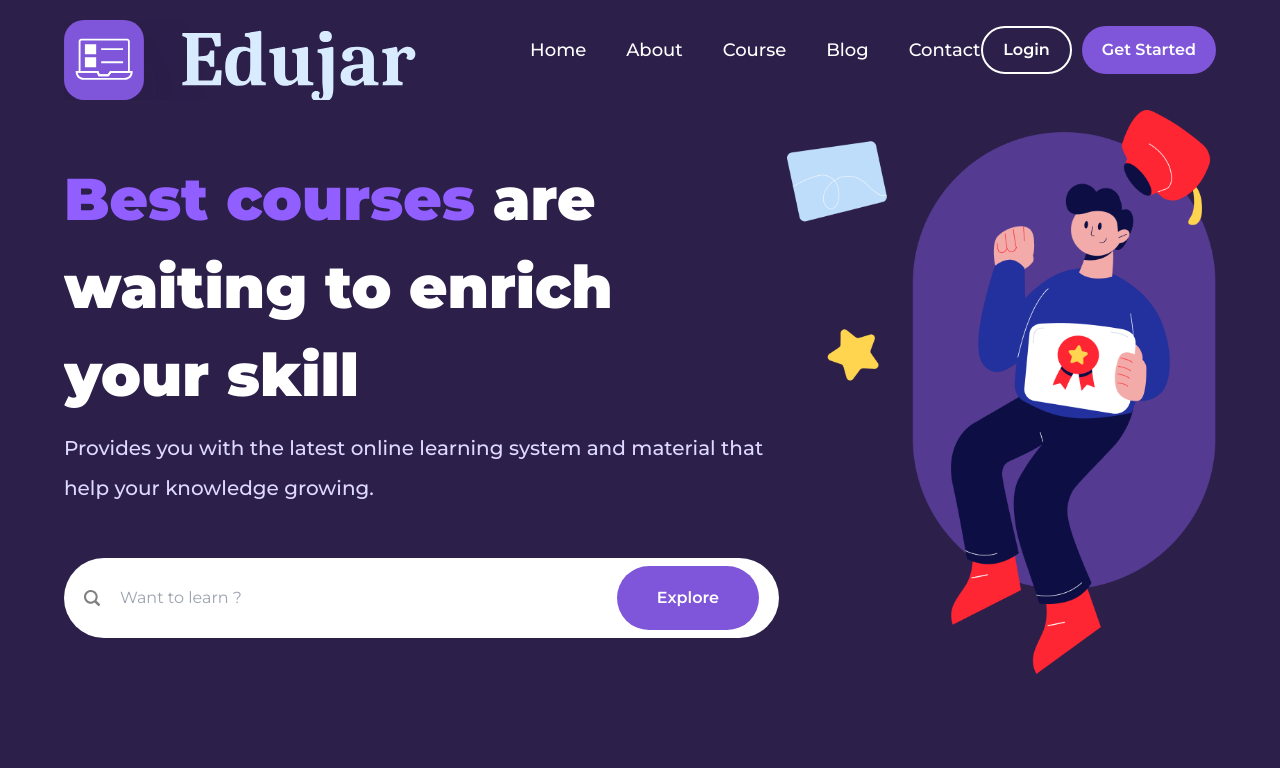
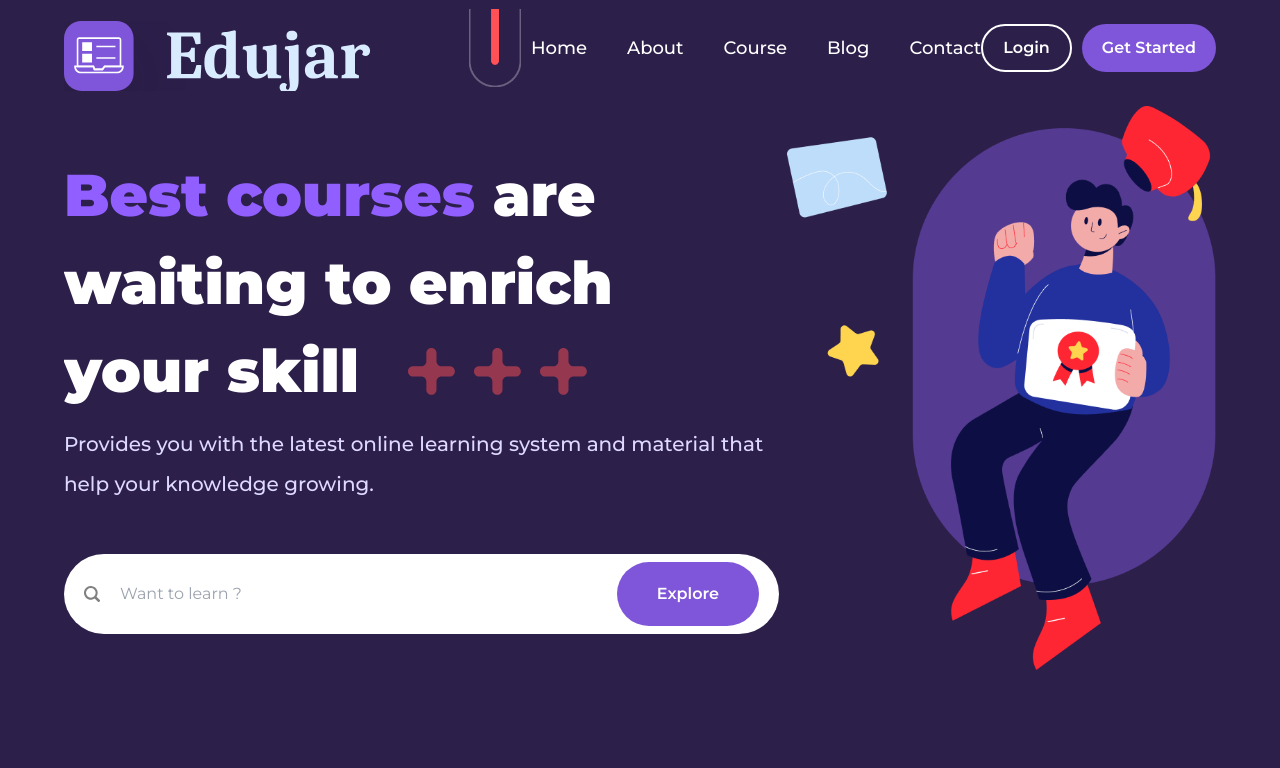
Before and after one commit to pawanbhatta/Course-Hamro, a React (Vite) app: page / in a window 1280 px wide. Shown: the top 768 px of the page. Built offline with nearby package versions, Linux system fonts and the light colour scheme.

Commit message:
fix: stylings fixed

```diff
--- a/src/Components/Categories.jsx
+++ b/src/Components/Categories.jsx
@@ -10,6 +10,8 @@ function Categories() {
       className={`${styles.paddingX} flex items-center justify-between relative`}
       gap={"60px"}
       w={"100%"}
+      bgColor="rgba(55, 38, 93, 0.43)"
+      pb={"80px"}
     >
       <Box
         mt={"100px"}
--- a/src/Components/Courses.jsx
+++ b/src/Components/Courses.jsx
@@ -98,7 +98,7 @@ export const Courses = () => {
       <Image
         position={"absolute"}
         left={-60}
-        bottom={-150}
+        bottom={-100}
         h={"200px"}
         w={"450px"}
         src={SideDesign}
@@ -106,7 +106,7 @@ export const Courses = () => {
       />
       <Image
         position="absolute"
-        bottom={-250}
+        bottom={-220}
         right={0}
         transform={"translate(50%, -50%) rotate(-45deg)"}
         overflow="hidden"
--- a/src/Components/Hero.jsx
+++ b/src/Components/Hero.jsx
@@ -34,18 +34,36 @@ const Hero = () => {
             <Text m={0} p="0" noOfLines={1} w="max-content">
               waiting to enrich{" "}
             </Text>
-            <HStack
-              m={0}
-              p="0"
-              noOfLines={1}
-              w="max-content"
-              justify={"space-between"}
-              gap="1em"
-            >
-              <Text m={0} p="0" noOfLines={1} w="max-content">
+            <HStack m={0} p="0" noOfLines={1} w="max-content" gap="1em">
+              <Text
+                m={0}
+                p="0"
+                noOfLines={1}
+                w="max-content"
+                display={"flex"}
+                alignItems={"center"}
+                justifyContent={"space-between"}
+                gap={"3rem"}
+              >
                 your skill{" "}
+                <HStack gap={"1rem"}>
+                  <Image
+                    src={PlusSign}
+                    alt="heroImage"
+                    className="bg-cover bg-no-repeat w-[50px] h-12 aspect-square"
+                  />
+                  <Image
+                    src={PlusSign}
+                    alt="heroImage"
+                    className="bg-cover bg-no-repeat w-[50px] h-12 aspect-square"
+                  />
+                  <Image
+                    src={PlusSign}
+                    alt="heroImage"
+                    className="bg-cover bg-no-repeat w-[50px] h-12 aspect-square"
+                  />
+                </HStack>
               </Text>
-
             </HStack>
             <chakra.p className={`${styles.heroSubText} mt-2 text-white-100`}>
               Provides you with the latest online learning system and material
--- a/src/Components/JoinUs.jsx
+++ b/src/Components/JoinUs.jsx
@@ -6,11 +6,13 @@ const JoinUs = () => {
   return (
     <chakra.div
       className={`${styles.paddingX} w-full flex items-center flex-col md:flex-row justify-between relative`}
-      bgColor="rgba(55, 38, 93, 0.43)"
       gap="20"
       bg={`url(${DotsPNG}),url(${DotsPNG})`}
       bgRepeat="no-repeat,no-repeat"
       bgPos="-100px center, calc(100% + 100px) center"
+      bgColor="rgba(55, 38, 93, 0.43)"
+      px={"200px"}
+      py={"80px"}
     >
       <VStack w={"60%"} justifyContent={"flex-start"}>
         <Text
--- a/src/Components/Navbar.jsx
+++ b/src/Components/Navbar.jsx
@@ -10,12 +10,11 @@ const Navbar = () => {
   const [toggle, setToggle] = useState(false);
   return (
     <Box
-      className={`${styles.paddingX} w-full flex items-center z-20 bg-primary`}
+      className={`${styles.paddingX} w-full flex items-center justify-between z-20 bg-primary`}
     >
-      <div className="w-full flex justify-between items-center max-w-7xl mx-auto">
-        <Flex h={"100%"} alignItems={"center"} justifyContent={"center"}>
+      <Flex alignItems={"center"}>
         <Link
-            className="mt-5"
+          className="mt-4"
           to={"/"}
           onClick={() => {
             setActive("");
@@ -26,6 +25,11 @@ const Navbar = () => {
         </Link>
       </Flex>
 
+      <Flex alignItems={"center"} justifyContent={"center"}>
+        <img src={navVertical} alt="logo" width={"60px"} />
+      </Flex>
+
+      <Box ml={10}>
         <ul className="list-none hidden sm:flex flex-row gap-10 items-center">
           {navLinks.map((link) => (
             <li
@@ -39,6 +43,7 @@ const Navbar = () => {
             </li>
           ))}
         </ul>
+      </Box>
 
       <HStack gap={10}>
         <Button
@@ -95,7 +100,6 @@ const Navbar = () => {
           </ul>
         </div>
       </div>
-      </div>
     </Box>
   );
 };
--- a/src/Components/Works.jsx
+++ b/src/Components/Works.jsx
@@ -76,7 +76,11 @@ const Works = () => {
               fontSize={"16px"}
               fontWeight={500}
             >
-              Hamrocourse stands out due to its affordable pricing, comprehensive curriculum, flexible learning options, supportive community, and Nepali-centric approach. These unique features make it an ideal choice for Nepali students seeking quality education in coding and other relevant topics.
+              Hamrocourse stands out due to its affordable pricing,
+              comprehensive curriculum, flexible learning options, supportive
+              community, and Nepali-centric approach. These unique features make
+              it an ideal choice for Nepali students seeking quality education
+              in coding and other relevant topics.
             </Text>
             <Text
               w={"100%"}
@@ -86,7 +90,12 @@ const Works = () => {
               fontWeight={500}
               pt={40}
             >
-  In addition, Hamrocourse has a dedicated team of experienced instructors who provide personalized attention and support, helping students develop coding skills and reach their full potential. Combined with its unique features, Hamrocourse is an excellent choice for anyone looking to learn coding and related skills online.
+              In addition, Hamrocourse has a dedicated team of experienced
+              instructors who provide personalized attention and support,
+              helping students develop coding skills and reach their full
+              potential. Combined with its unique features, Hamrocourse is an
+              excellent choice for anyone looking to learn coding and related
+              skills online.
             </Text>
 
             <HStack
@@ -96,9 +105,10 @@ const Works = () => {
               justifyContent={"space-between"}
               className="@container"
             >
-              {info.map((data) => {
+              {info.map((data, index) => {
                 return (
                   <chakra.div
+                    key={index}
                     gap={10}
                     className="flex flex-col @md:flex-row items-center"
                   >
```
Lines whose indentation alone changed are shown as unchanged.
